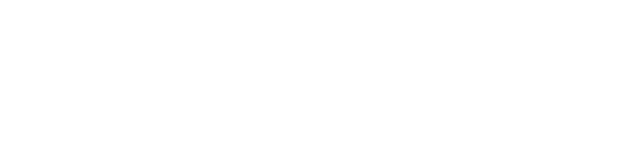
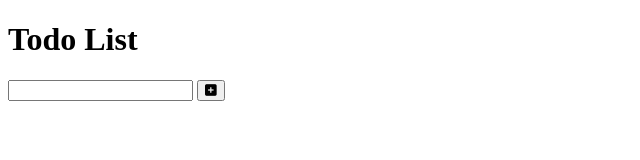
Before and after one commit to sauliusss/to-do-list, a website: page index.html in a window 1280 px wide. Shown: the whole page, without its empty margins (0-640 px from the left). Drawn offline with Linux system fonts and the light colour scheme.

Commit message:
add html

```diff
--- a/index.html
+++ b/index.html
@@ -12,6 +12,18 @@
     <link rel="stylesheet" href="https://cdnjs.cloudflare.com/ajax/libs/font-awesome/6.2.0/css/all.min.css" integrity="sha512-xh6O/CkQoPOWDdYTDqeRdPCVd1SpvCA9XXcUnZS2FmJNp1coAFzvtCN9BmamE+4aHK8yyUHUSCcJHgXloTyT2A==" crossorigin="anonymous" referrerpolicy="no-referrer" />
   </head>
   <body>
+    <header>
+      <h1>Todo List</h1>
+    </header>
+    <form>
+      <input type="text" class="todo-input" />
+      <button class="todo-button" type="submit">
+        <i class="fas fa-plus-square"></i>
+      </button>
+    </form>
+    <div class="todo-container">
+      <ul class="todo-list"></ul>
+    </div>
     <script src="./index.js"></script>
   </body>
 </html>
```
